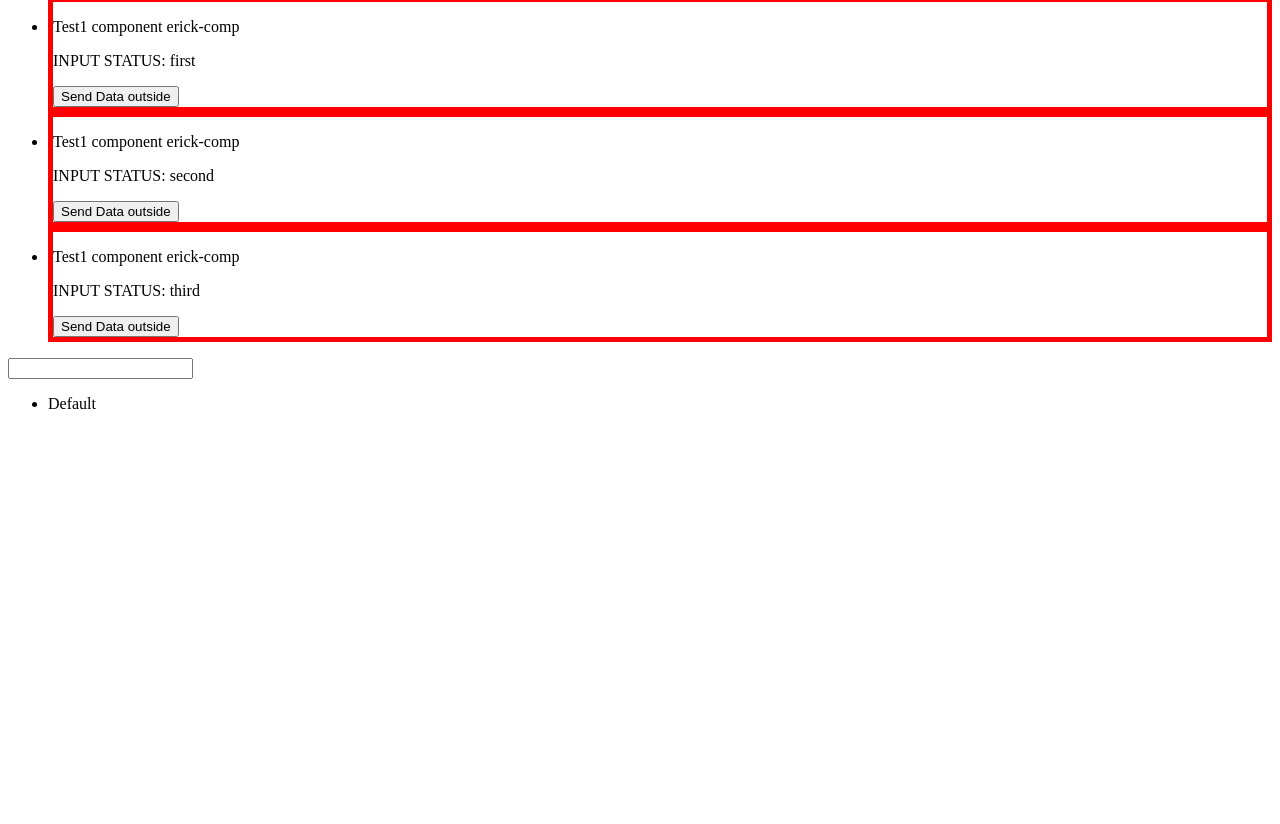
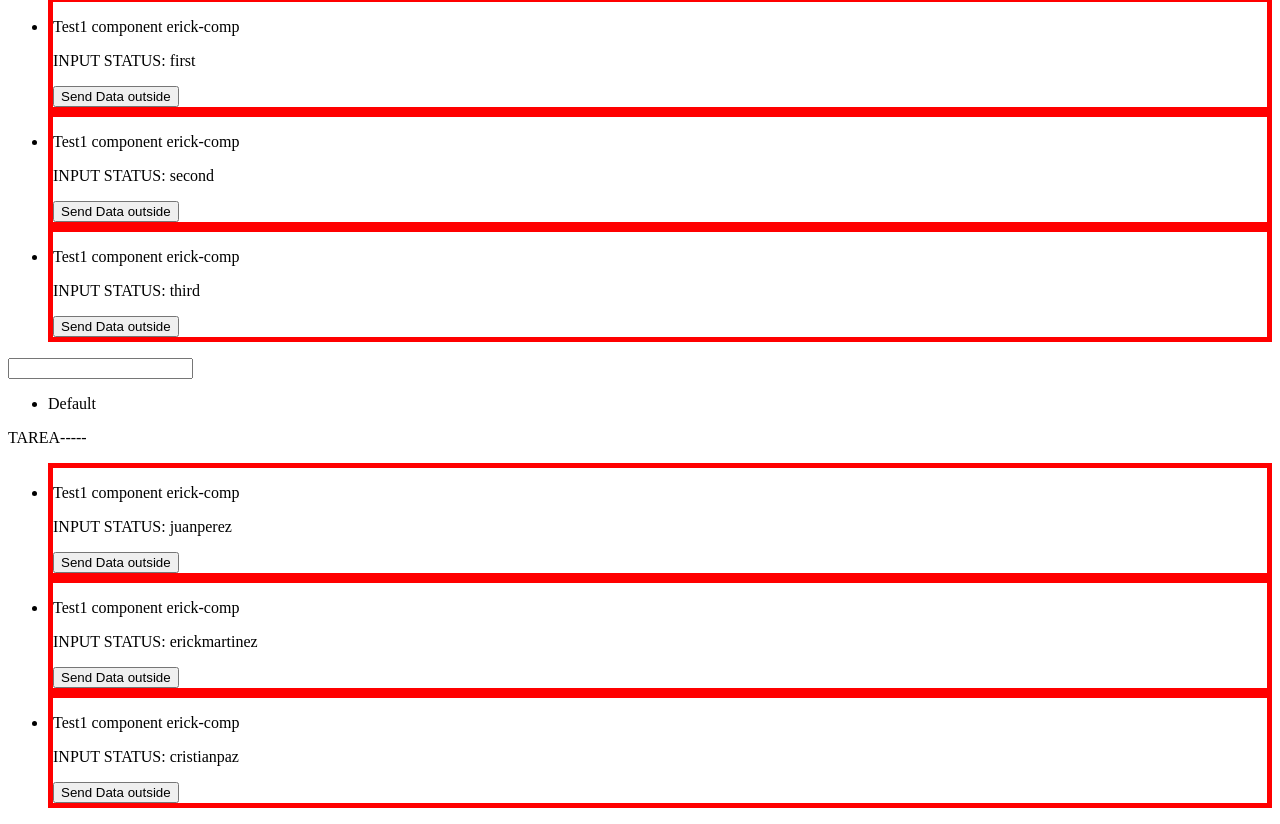
Before and after one commit to ErickMartinez77/angular-course-2021, an Angular app: page / in a window 1280 px wide. Shown: the part 357-1181 px from the top of the page. Before the commit the page ends 800 px from the top, so only its background shows below. Built offline with nearby package versions, Linux system fonts and the light colour scheme.

Commit message:
08/11/2021 task with ngFor using component to show a list of names

```diff
--- a/src/app/app.component.html
+++ b/src/app/app.component.html
@@ -39,3 +39,13 @@
   <li *ngSwitchCase="'green'">green</li>
   <li *ngSwitchDefault>Default</li>
 </ul>
+
+<p>TAREA-----</p>
+<ul>
+  <li *ngFor="let person of people">
+    <erick-comp
+      [status]="person.name +  person.lastName"
+      (onSendData)="printDataErickComp($event)">
+      </erick-comp>
+    </li>
+</ul>
--- a/src/app/app.component.ts
+++ b/src/app/app.component.ts
@@ -11,6 +11,8 @@ export class AppComponent {
   sw = true;
 
   color:string;
+
+  people = [{name:'juan', lastName:'perez'},{name:'erick', lastName:'martinez'},{name:'cristian', lastName:'paz'}];
 
   constructor() {
     const testMap = [1, 2, 3, 4, 5].map(item => item * 2);
--- a/src/app/test1/test1.component.ts
+++ b/src/app/test1/test1.component.ts
@@ -10,6 +10,7 @@ export class Test1Component {
 
   @Output('onSendData') sendData = new EventEmitter(null);
 
+
   constructor() {}
 
   onClickTest(event: any) {
```
